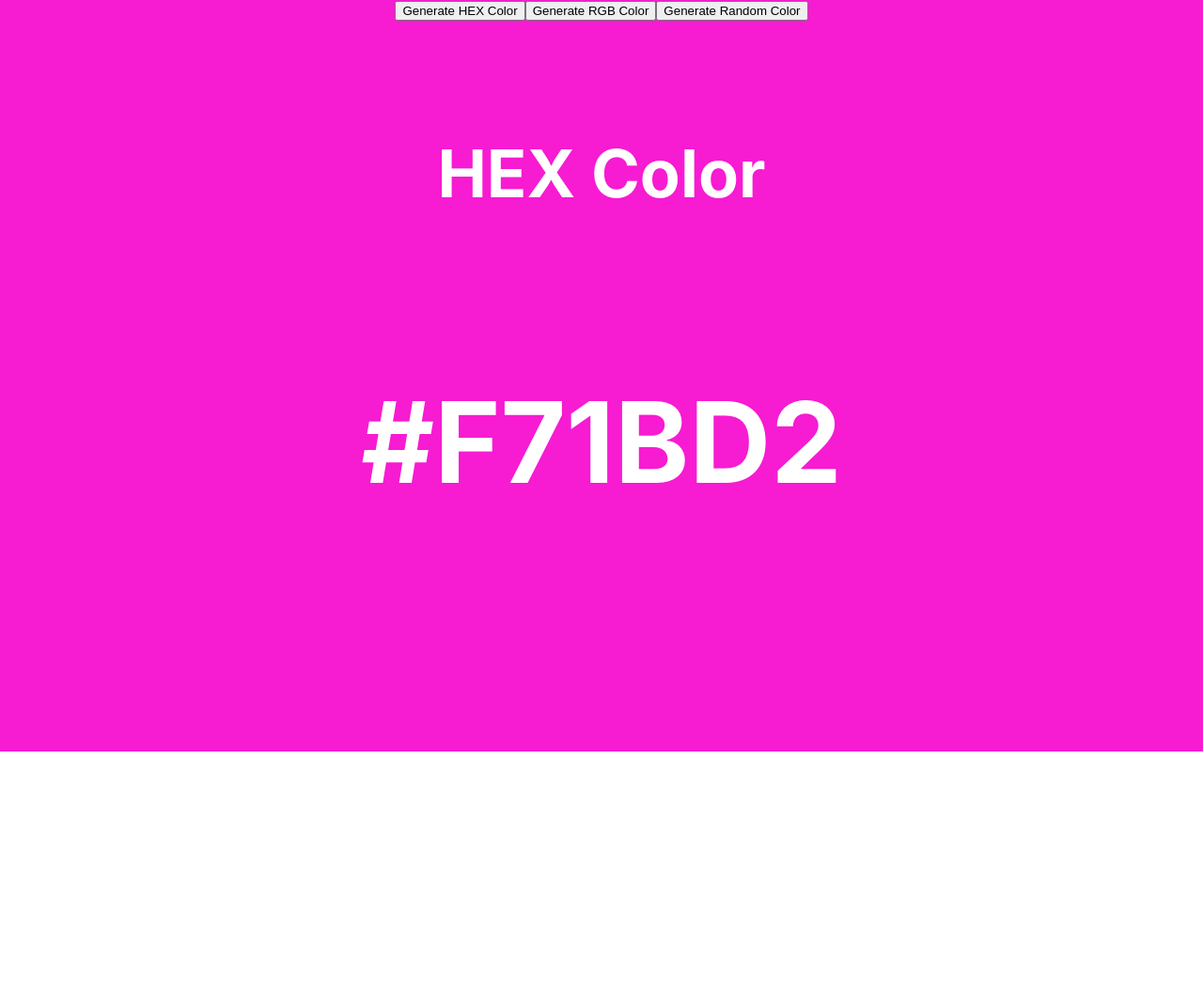
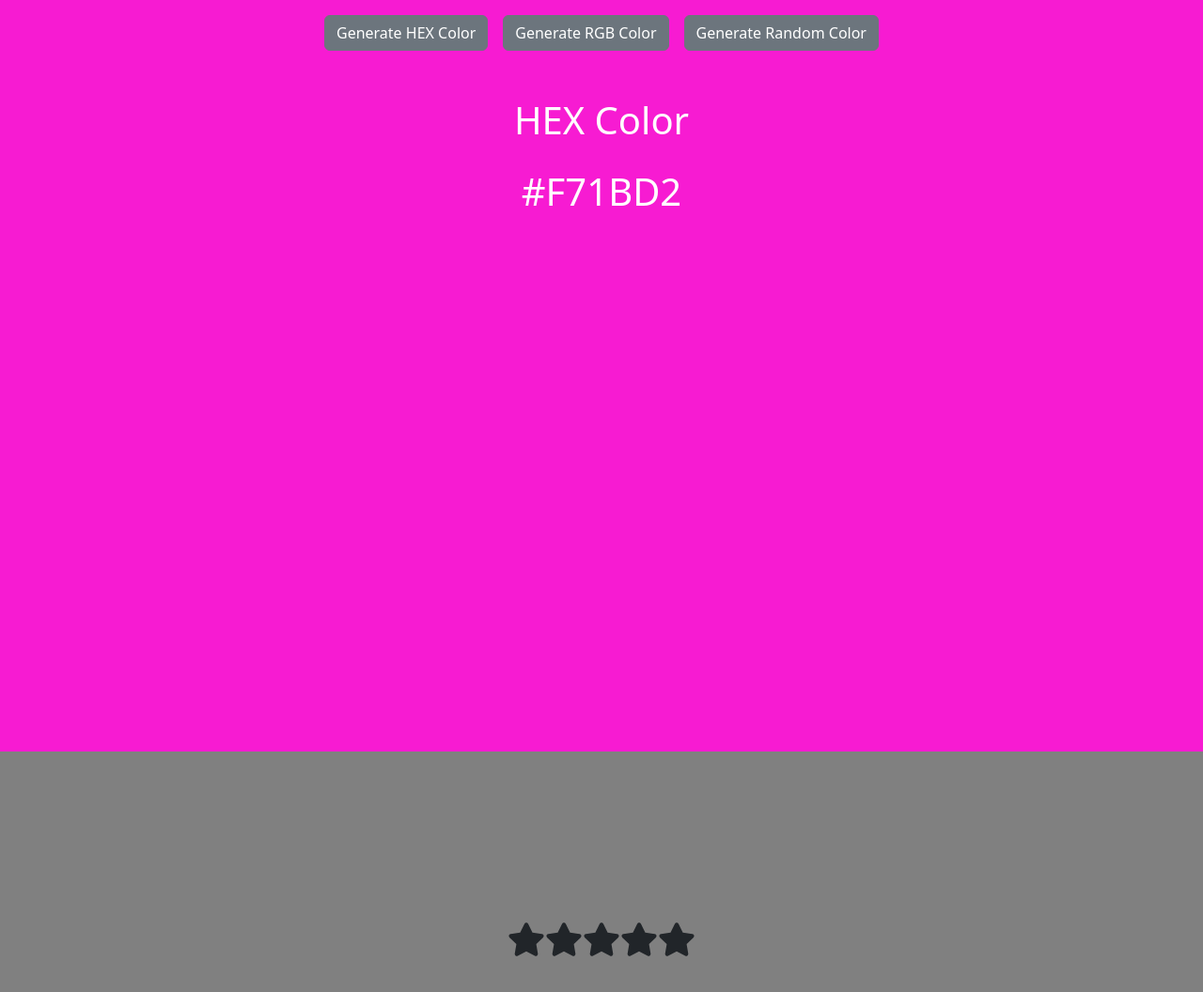
Before and after one commit to Balint90/react-interview-projects, a React (Create React App) app: page / in a window 1280 px wide. Shown: the top 1056 px of the page at 94% size. Before the commit the page ends 800 px from the top, so only its background shows below. Built offline with nearby package versions, Linux system fonts and the light colour scheme.

Commit message:
star-rating

```diff
--- a/package.json
+++ b/package.json
@@ -6,8 +6,10 @@
     "@testing-library/jest-dom": "^5.17.0",
     "@testing-library/react": "^13.4.0",
     "@testing-library/user-event": "^13.5.0",
+    "bootstrap": "^5.3.7",
     "react": "^18.2.0",
     "react-dom": "^18.2.0",
+    "react-icons": "^5.5.0",
     "react-scripts": "5.0.1",
     "web-vitals": "^2.1.4"
   },
--- a/src/App.js
+++ b/src/App.js
@@ -2,6 +2,7 @@ import logo from './logo.svg';
 import './App.css';
 import Accordion from './components/accordion';
 import RandomColor from './components/random-color';
+import StarRating from './components/star-rating';
 
 function App() {
   return (
@@ -10,6 +11,8 @@ function App() {
       {/* <Accordion /> */}
       {/* Random color component */}
       <RandomColor />
+      {/* Star Rating Component */}
+      <StarRating />
     </div>
   );
 }
--- a/src/components/random-color/index.jsx
+++ b/src/components/random-color/index.jsx
@@ -1,4 +1,6 @@
-import { useEffect, useState } from "react"
+import { useEffect, useState } from "react";
+import 'bootstrap/dist/css/bootstrap.css';
+import './styles.css';
 
 export default function RandomColor() {
 
@@ -33,15 +35,15 @@ export default function RandomColor() {
         else handleCreateRandomHEXColor();
     }, [typeOfColor]);
 
-    return <div style={{
+    return <div className="py-3" style={{
         width: '100vw',
         height: '100vh',
         background: color,
     }}
     >
-        <button onClick={() => setTypeOfColor('hex')}>Generate HEX Color</button>
-        <button onClick={() => setTypeOfColor('rgb')}>Generate RGB Color</button>
-        <button onClick={typeOfColor === 'hex' ? handleCreateRandomHEXColor : handleCreateRandomRGBColor}>Generate Random Color</button>
+        <button className="btn btn-secondary mx-2" onClick={() => setTypeOfColor('hex')}>Generate HEX Color</button>
+        <button className="btn btn-secondary mx-2" onClick={() => setTypeOfColor('rgb')}>Generate RGB Color</button>
+        <button className="btn btn-secondary mx-2" onClick={typeOfColor === 'hex' ? handleCreateRandomHEXColor : handleCreateRandomRGBColor}>Generate Random Color</button>
         <div style={{
             display: "flex",
             justifyContent: "center",
@@ -52,7 +54,7 @@ export default function RandomColor() {
             flexDirection: 'column',
             gap: '20px',
         }}>
-            <h3>{typeOfColor === 'rgb' ? 'RGB Color ' : 'HEX Color '}</h3>
+            <h1>{typeOfColor === 'rgb' ? 'RGB Color ' : 'HEX Color '}</h1>
             <h1>{color}</h1>
 
         </div>
--- /dev/null
+++ b/src/components/random-color/styles.css
@@ -0,0 +1,3 @@
+button {
+    padding: 10px;
+}
--- /dev/null
+++ b/src/components/star-rating/index.jsx
@@ -0,0 +1,35 @@
+import { useState } from 'react';
+import { FaStar } from 'react-icons/fa';
+import './styles.css';
+
+export default function StarRating({ noOfStars = 5 }) {
+    const [rating, setRating] = useState(0);
+    const [hover, setHover] = useState(0);
+
+    function handleClick(getCurrentIndex) {
+        setRating(getCurrentIndex);
+    }
+
+    function handleMouseEnter(getCurrentIndex) {
+        setHover(getCurrentIndex);
+    }
+
+    function handleMouseLeave(getCurrentIndex) {
+        setHover(rating);
+    }
+
+    return <div className="star-rating">{
+        [...Array(noOfStars)].map((_, index) => {
+            index++;
+            return <FaStar
+                key={index}
+                className={"rating " + (index <= (hover || rating) ? 'active' : '')
+                }
+                onClick={() => handleClick(index)}
+                onMouseEnter={() => handleMouseEnter(index)}
+                onMouseLeave={() => { handleMouseLeave(index) }}
+                size={40} ></FaStar>
+        })
+    }
+    </div >
+}
--- /dev/null
+++ b/src/components/star-rating/styles.css
@@ -0,0 +1,16 @@
+.star-rating {
+    justify-content: center;
+    align-items: center;
+    background-color: grey;
+    display: flex;
+    margin: auto 0;
+    height: 50vh;
+}
+
+.active {
+    color: #fff700;
+}
+
+.rating {
+    cursor: pointer;
+}
```
Also changed, not shown: 1 other file (tests, documents, lock files or other folders).
